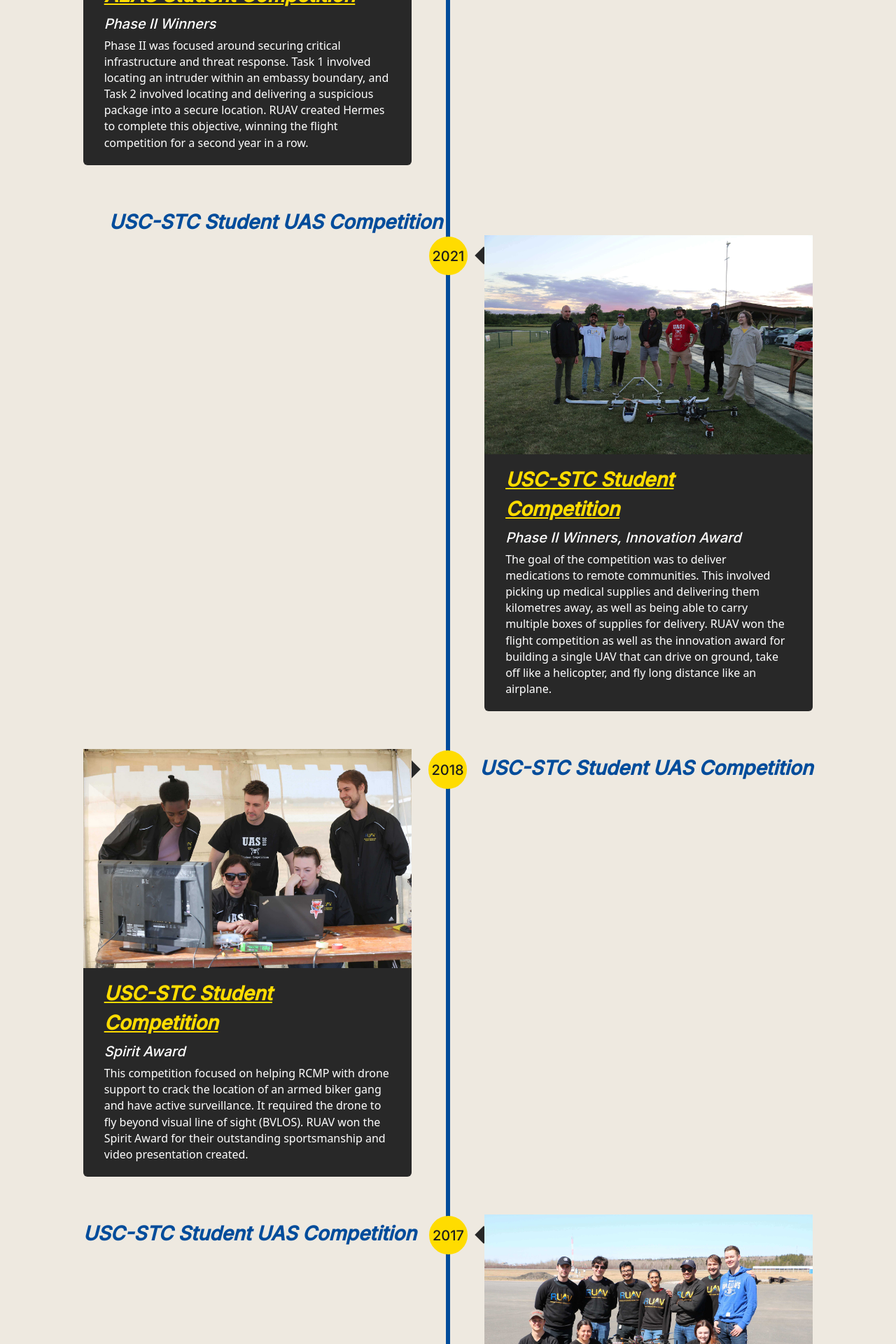
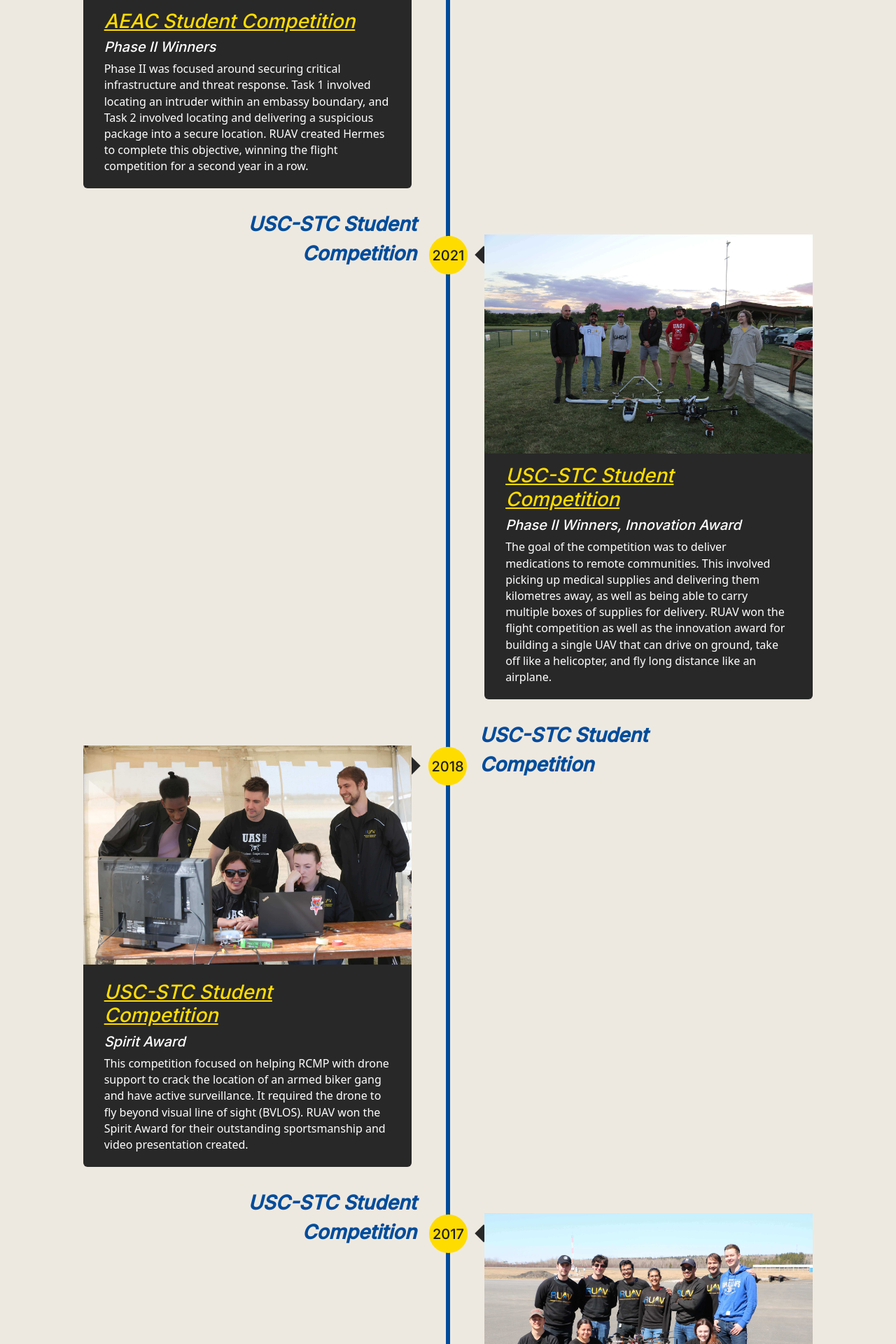
Before and after one commit to TMet-Aerial-Vehicles/TMAV-Website, a PHP site: page /accolades in a window 1280 px wide. Shown: the part 1114-3034 px from the top of the page at 70% size. Run offline with PHP 8.4, Linux system fonts and the light colour scheme.

Commit message:
CSS Cleanup

```diff
--- a/main.css
+++ b/main.css
@@ -228,22 +228,9 @@ img {
   font-size: 40px;
   color: rgb(84, 89, 95);
 }
-/* .ag-timeline_title {
-  background-image: url(https://raw.githubusercontent.com/SochavaAG/example-mycode/master/pens/timeline/images/bg.jpg);
-  background-repeat: no-repeat;
-  background-position: 50% 50%;
-
-  background-size: cover;
-  -webkit-background-clip: text;
-  background-clip: text;
-  text-fill-color: transparent;
-  color: transparent;
-
-  font-size: 80px;
-} */
 
 .acco-event {
-  margin: 0 0 50px;
+  margin: 0 0 20px;
   position: relative;
 }
 
@@ -309,7 +296,6 @@ img {
   text-align: center;
   font-family: 'Inter', sans-serif;
   font-size: 20px;
-  /* color: #FFF; */
 
   -webkit-border-radius: 50%;
   -moz-border-radius: 50%;
@@ -328,7 +314,6 @@ img {
   font-weight: bold;
   font-style: italic;
   font-size: 28px;
-  /* color: #004C9B; */
 }
 
 .acco-card {
@@ -345,11 +330,6 @@ img {
   -moz-box-shadow: 0 0 0 0 rgba(0,0,0,.5);
   -o-box-shadow: 0 0 0 0 rgba(0,0,0,.5);
   box-shadow: 0 0 0 0 rgba(0,0,0,.5);
-
-  /* -webkit-transition: -webkit-transform .5s, opacity .5s;
-  -moz-transition: -moz-transform .5s, opacity .5s;
-  -o-transition: -o-transform .5s, opacity .5s;
-  transition: transform .5s, opacity .5s; */
 
   position: relative;
 }
@@ -405,7 +385,6 @@ img {
 
 .acco-event:nth-child(2n) .acco-arrow {
   margin-left: -10px;
-
   right: auto;
   left: 0;
 }
@@ -477,7 +456,7 @@ img {
     -ms-transform: translateX(00%);
     -o-transform: translateX(00%);
     transform: translateX(00%);
-    margin-bottom: 25px;
+    margin-bottom: 15px;
   }
 
   .acco-event:nth-child(2n+1) .acco-arrow {
@@ -506,9 +485,6 @@ img {
 }
 
 @media only screen and (max-width: 639px) {
-  /* .ag-timeline_title {
-    font-size: 60px;
-  } */
 
   .acco-text {
     padding: 7px 15px 10px;
--- a/views/about-tmav.php
+++ b/views/about-tmav.php
@@ -13,7 +13,7 @@
         <div class="container-fluid bg-light px-0">
             <div class="row">
                 <div class="col-md-12 d-block d-md-none">
-                    <img src="../images/about/drone_over_ry_mobile.jpg" class="about-us-main-img px-0"
+                    <img src="../images/about/tmav/drone_over_ry_mobile.jpg" class="about-us-main-img px-0"
                          alt="Drone flying over Ryerson building">
                 </div>
                 <div class="col-lg-1"></div>
--- a/views/accolades.php
+++ b/views/accolades.php
@@ -57,7 +57,7 @@
                                             <div class="acco-year">2022</div>
                                         </div>
                                         <div class="acco-title-box">
-                                            <div class="acco-title tmu-blue ps-2">AEAC Student RPAS Competition</div>
+                                            <div class="acco-title tmu-blue">AEAC Student RPAS <br>Competition</div>
                                         </div>
                                     </div>
                                     <div class="acco-card">
@@ -69,7 +69,9 @@
                                         <div class="acco-text">
                                             <div class="acco-title mt-0 mb-2 text-center text-md-start">
                                                 <a href="https://www.aerialevolution.ca/canadas-national-student-rpas-competition-2022-results/"
-                                                   target="_blank" class="tmu-yellow text-center text-md-start">AEAC Student Competition</a>
+                                                   target="_blank" class="tmu-yellow text-center text-md-start">
+                                                   <h3>AEAC Student Competition</h3>
+                                               </a>
                                             </div>
                                             <div class="acco-desc">
                                                 <h5 class="tmu-i-font">Phase II Winners</h5>
@@ -89,7 +91,7 @@
                                 <div class="acco-event">
                                     <div class="acco-title-year">
                                         <div class="acco-title-box">
-                                            <div class="acco-title tmu-blue pe-2">USC-STC Student UAS Competition</div>
+                                            <div class="acco-title tmu-blue">USC-STC Student <br> Competition</div>
                                         </div>
                                         <div class="acco-year-box">
                                             <div class="acco-year">2021</div>
@@ -102,9 +104,11 @@
                                                  alt="2021 Team Photo" />
                                         </div>
                                         <div class="acco-text text-start">
-                                            <div class="acco-title mt-0 mb-2">
+                                            <div class="acco-title mt-0 mb-2 text-center text-md-start">
                                                 <a href="https://www.aerialevolution.ca/canadas-national-student-uas-competition-2021-results/"
-                                                   target="_blank" class="tmu-yellow">USC-STC Student Competition</a>
+                                                   target="_blank" class="tmu-yellow text-center text-md-start">
+                                                   <h3>USC-STC Student Competition</h3>
+                                                </a>
                                             </div>
                                             <div class="acco-desc">
                                                 <h5 class="tmu-i-font">Phase II Winners, Innovation Award</h5>
@@ -126,7 +130,7 @@
                                             <div class="acco-year">2018</div>
                                         </div>
                                         <div class="acco-title-box">
-                                            <div class="acco-title tmu-blue">USC-STC Student UAS Competition</div>
+                                            <div class="acco-title tmu-blue">USC-STC Student <br> Competition</div>
                                         </div>
                                     </div>
                                     <div class="acco-card">
@@ -136,9 +140,11 @@
                                                  alt="2018 Team Photo" />
                                         </div>
                                         <div class="acco-text">
-                                            <div class="acco-title mt-0 mb-2">
+                                            <div class="acco-title my-2 text-center text-md-start">
                                                 <a href="https://www.aerialevolution.ca/uas-competition-students-and-police/"
-                                                   target="_blank" class="tmu-yellow">USC-STC Student Competition</a>
+                                                   target="_blank" class="tmu-yellow text-center text-md-start">
+                                                   <h3>USC-STC Student Competition</h3>
+                                               </a>
                                             </div>
                                             <div class="acco-desc">
                                                 <h5 class="tmu-i-font">Spirit Award</h5>
@@ -157,7 +163,7 @@
                                 <div class="acco-event">
                                     <div class="acco-title-year">
                                         <div class="acco-title-box">
-                                            <div class="acco-title tmu-blue">USC-STC Student UAS Competition</div>
+                                            <div class="acco-title tmu-blue">USC-STC Student <br> Competition</div>
                                         </div>
                                         <div class="acco-year-box">
                                             <div class="acco-year">2017</div>
@@ -170,9 +176,11 @@
                                                  alt="2017 Team Photo" />
                                         </div>
                                         <div class="acco-text text-start">
-                                            <div class="acco-title mt-0 mb-2">
+                                            <div class="acco-title mt-0 mb-2 text-center text-md-start">
                                                 <a href="https://www.aerialevolution.ca/2017-student-uas-competition-sponsorship-call/"
-                                                   target="_blank" class="tmu-yellow">USC-STC Student Competition</a>
+                                                   target="_blank" class="tmu-yellow text-center text-md-start">
+                                                   <h3>USC-STC Student Competition</h3>
+                                                </a>
                                             </div>
                                             <div class="acco-desc">
                                                 <h5 class="tmu-i-font">Phase II Runners Up</h5>
```
